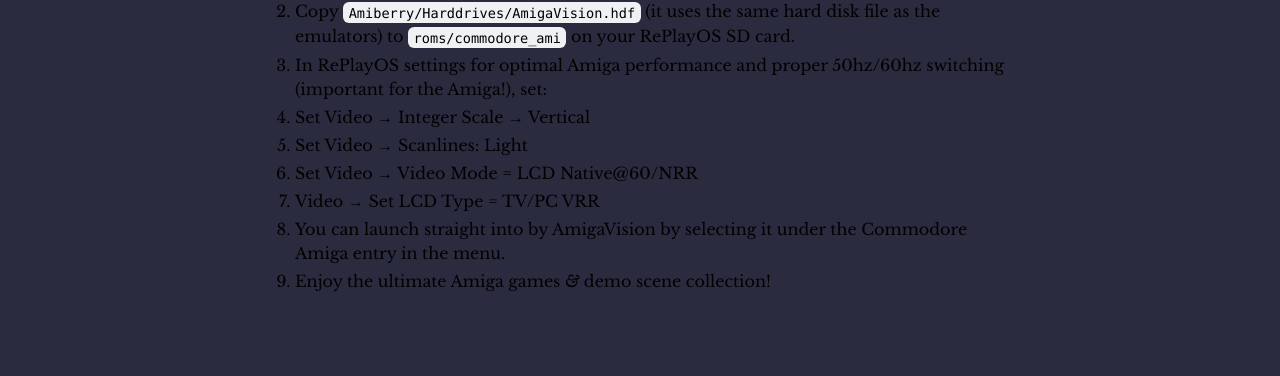
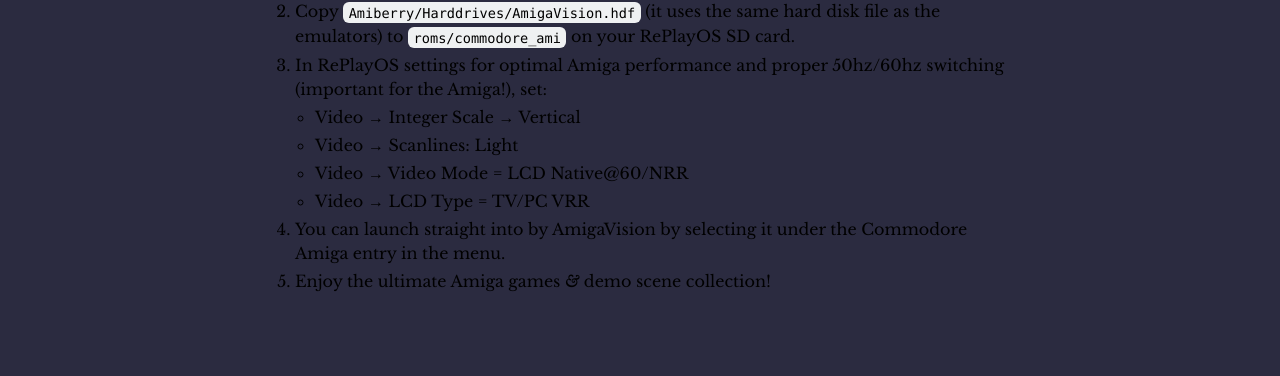
Before and after one commit to amigavision/amigavision.github.io, a Jekyll site: the page built from download/replay.html, in a window 1280 px wide. Shown: the part 602-978 px from the top of the page. Built offline with Jekyll 4.4.1, drawn with Linux system fonts in a browser that asks for light colours.

Commit message:
Simplify

```diff
--- a/download/replay.html
+++ b/download/replay.html
@@ -19,10 +19,12 @@
       <li><div class="button alt"><a target="_blank" href="https://archive.org/details/software?query=amigavision+for+emulators">⬇️ Download AmigaVision for Emulators</a></div> and extract the archive on your computer.
       <li>Copy <code>Amiberry/Harddrives/AmigaVision.hdf</code> (it uses the same hard disk file as the emulators) to <code>roms/commodore_ami</code> on your RePlayOS SD card.
       <li>In RePlayOS settings for optimal Amiga performance and proper 50hz/60hz switching (important for the Amiga!), set:
-      <li>Set Video → Integer Scale → Vertical
-      <li>Set Video → Scanlines: Light
-      <li>Set Video → Video Mode = LCD Native@60/NRR
-      <li>Video → Set LCD Type = TV/PC VRR
+      <ul>
+        <li>Video → Integer Scale → Vertical
+        <li>Video → Scanlines: Light
+        <li>Video → Video Mode = LCD Native@60/NRR
+        <li>Video → LCD Type = TV/PC VRR
+      </ul>
       <li>You can launch straight into by AmigaVision by selecting it under the Commodore Amiga entry in the menu.
       <li>Enjoy the ultimate Amiga games <i>&</i> demo scene collection!
     </ol>
```
